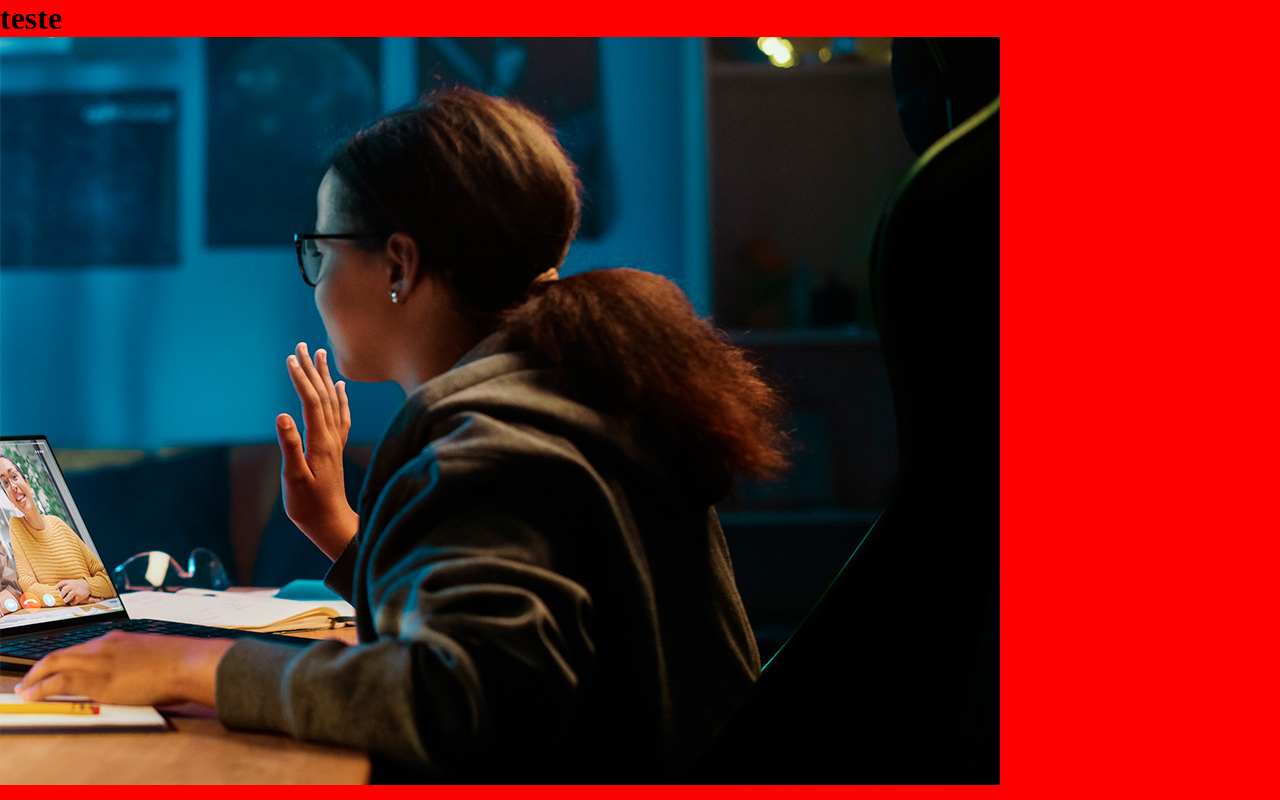
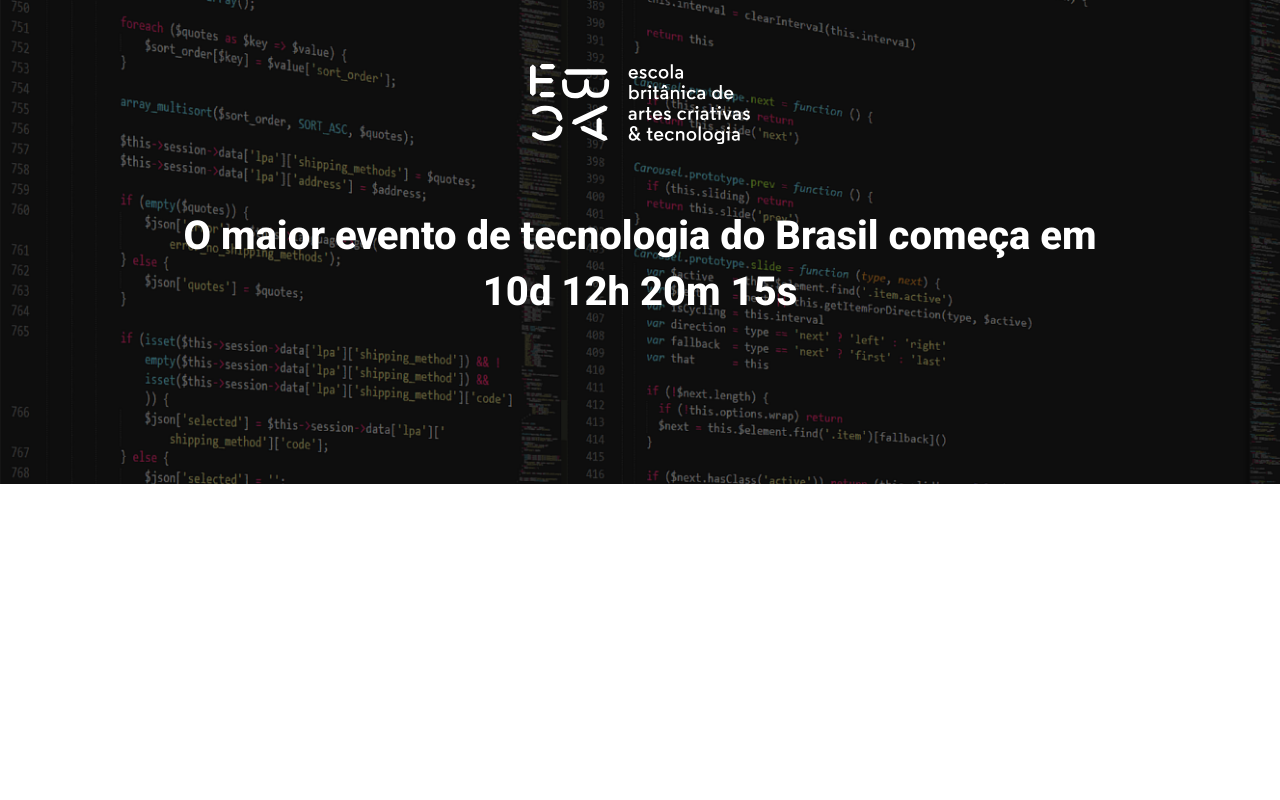
Before and after one commit to Phillipml/ebac_tech_talks, a website built with Parcel: page src/index.html in a window 1280 px wide. Built offline with nearby package versions, Linux system fonts and the light colour scheme.

Commit message:
#0002 hero section created

```diff
--- a/src/index.html
+++ b/src/index.html
@@ -1,14 +1,26 @@
 <!DOCTYPE html>
-<html lang="en">
+<html lang="pt-br">
   <head>
     <meta charset="UTF-8" />
     <meta name="viewport" content="width=device-width, initial-scale=1.0" />
+    <link rel="preconnect" href="https://fonts.googleapis.com" />
+    <link rel="preconnect" href="https://fonts.gstatic.com" crossorigin />
+    <link
+      href="https://fonts.googleapis.com/css2?family=Roboto:ital,wght@0,100..900;1,100..900&display=swap"
+      rel="stylesheet"
+    />
     <link rel="stylesheet" href="./styles/main.scss" />
-    <title>Document</title>
+    <title>EBAC Tech Talks</title>
   </head>
   <body>
-    <h1>teste</h1>
-    <img src="./images/backend.png" alt="" />
+    <header class="hero">
+      <div class="container">
+        <img class="hero__logo" src="./images/ebac_logo.svg" alt="EBAC" />
+        <p class="hero__text">
+          O maior evento de tecnologia do Brasil começa em 10d 12h 20m 15s
+        </p>
+      </div>
+    </header>
     <script src="./scripts/main.js"></script>
   </body>
 </html>
--- /dev/null
+++ b/src/styles/_hero.scss
@@ -0,0 +1,45 @@
+.hero {
+  position: relative;
+  padding-top: 64px;
+  padding-bottom: 100px;
+  background-image: url(../images/fundo.png);
+  background-repeat: no-repeat;
+  background-size: cover;
+  .container {
+    position: relative;
+  }
+  &::before {
+    content: "";
+    position: absolute;
+    top: 0;
+    left: 0;
+    width: 100%;
+    height: 100%;
+    background-color: #000;
+    opacity: 0.5;
+  }
+  &__text {
+    margin-top: 64px;
+    margin-bottom: 64px;
+    font-size: 40px;
+    line-height: 56px;
+    font-weight: 800;
+    text-align: center;
+  }
+  &__logo {
+    display: block;
+    margin: 0 auto;
+    height: 80px;
+  }
+  @media (max-width: 640px) {
+    padding: 40px 0;
+    &__logo {
+      height: 40px;
+    }
+    &__text {
+      margin: 24px 0;
+      font-size: 22px;
+      line-height: 24px;
+    }
+  }
+}
--- a/src/styles/main.scss
+++ b/src/styles/main.scss
@@ -1,8 +1,19 @@
+@use "hero";
 * {
   margin: 0;
   padding: 0;
   box-sizing: border-box;
+  font-family: "Roboto", sans-serif;
+  color: #fff;
 }
-body {
-  background-color: red;
+.container {
+  max-width: 960px;
+  width: 100%;
+  margin: 0 auto;
+  @media (max-width: 1024px) {
+    max-width: 90%;
+  }
+  @media (max-width: 640px) {
+    max-width: 80%;
+  }
 }
```
